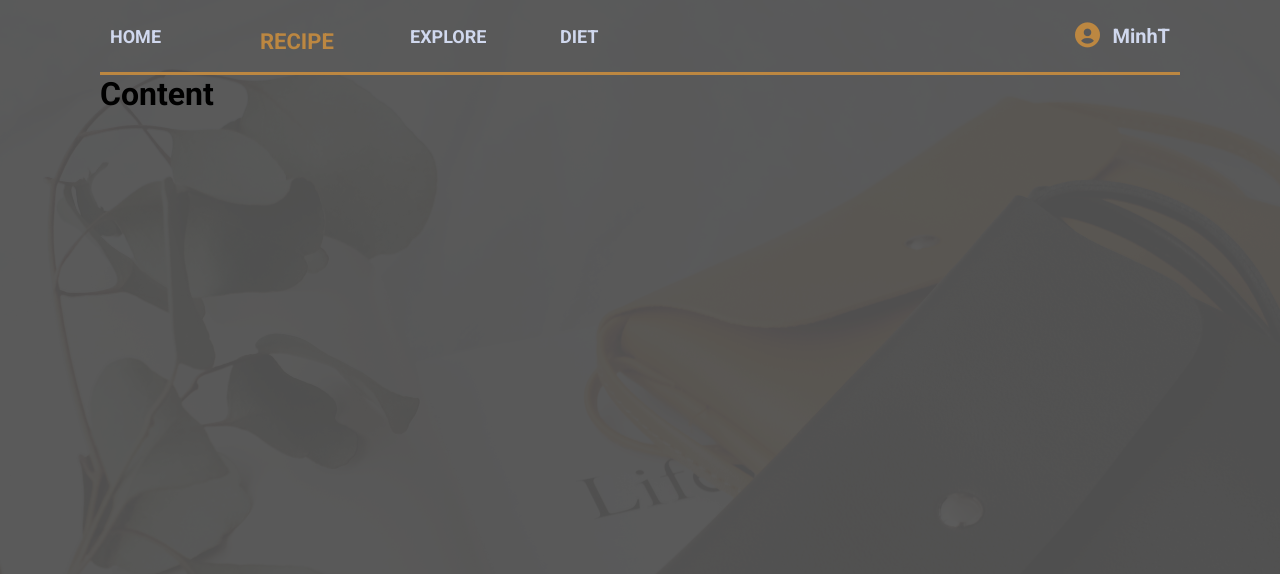
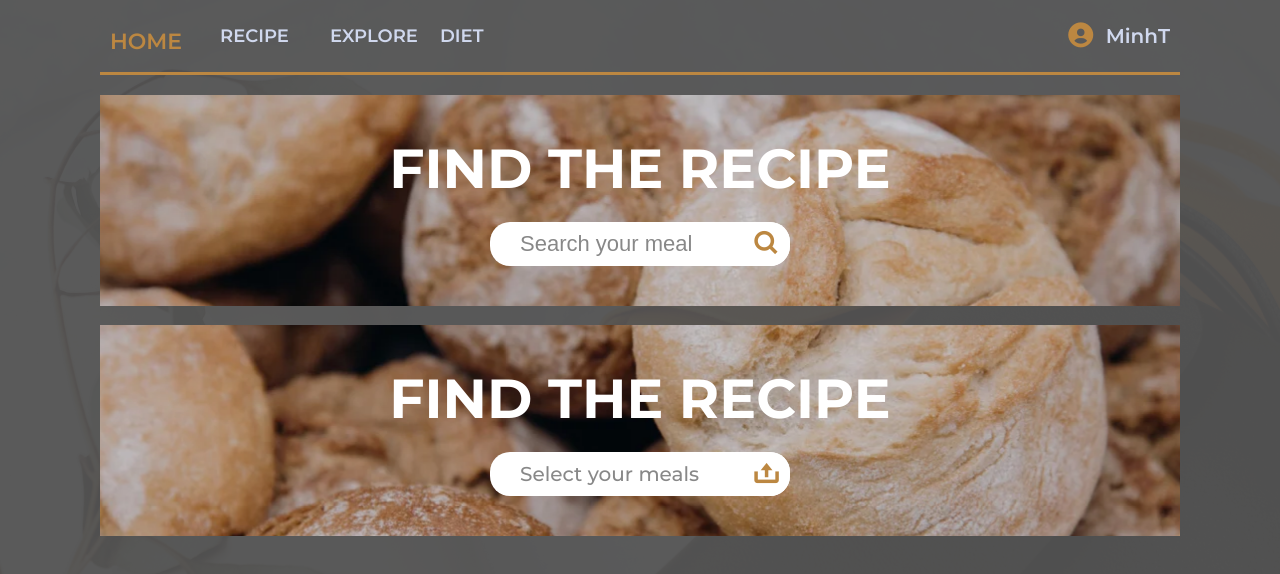
Before and after one commit to LBQTrung/keto_food_client, a React (Create React App) app: page / in a window 1280 px wide. Shown: the top 574 px of the page. Built offline with nearby package versions, Linux system fonts and the light colour scheme.

Commit message:
2. Code UI search components

```diff
--- a/public/index.html
+++ b/public/index.html
@@ -9,8 +9,7 @@
   <link rel="manifest" href="%PUBLIC_URL%/manifest.json" />
   <link rel="preconnect" href="https://fonts.googleapis.com">
   <link rel="preconnect" href="https://fonts.gstatic.com" crossorigin>
-  <link
-    href="https://fonts.googleapis.com/css2?family=Roboto:ital,wght@0,100;0,300;0,400;0,500;0,700;0,900;1,100;1,300;1,400;1,500;1,700;1,900&display=swap"
+  <link href="https://fonts.googleapis.com/css2?family=Montserrat:ital,wght@0,100..900;1,100..900&display=swap"
     rel="stylesheet">
   <link href='https://unpkg.com/boxicons@2.1.4/css/boxicons.min.css' rel='stylesheet'>
   <title>Keto Food</title>
--- a/src/assets/css/app.css
+++ b/src/assets/css/app.css
@@ -57,7 +57,7 @@ body {
 }
 
 .navbar-item {
-    width: 100px;
+    width: 60px;
     margin-right: 50px;
     font-size: 18px;
     font-weight: 600;
@@ -103,6 +103,89 @@ hr {
     background-color: var(--main-color);
 }
 
+/* Content */
+
 .content {
+    margin-top: 20px;
+}
+
+/* Search in Content */
+.search {
+    background-image: url('../image/background2.jpg'); /* Thay 'background.jpg' bằng đường dẫn đến hình nền của bạn */
+    background-size: contain;
+    background-position: center;
+    background-repeat: no-repeat;
+    background-attachment: fixed; /* Điều này làm cho background chìm luôn */
+    padding: 40px;
+}
+
+.search-heading {
+    font-size: 55px;
+    color: #fff;
+    text-align: center;
+}
+
+.search-form {
+    display: flex;
+    justify-content: center;
+    margin-top: 20px;
 
 }
+
+.search-form-group {
+    display: inline-flex;
+    justify-content: space-between;
+    background-color: #fff;
+    padding-left: 30px;
+    width: 300px;
+    height: 44px;
+    border-radius: 20px;
+    overflow: hidden;
+}
+
+.search-form-input {
+    font-size: 22px;
+    color: #333;
+    font-weight: 400;
+    width: 80%;
+    border: none;
+    outline: none;
+}
+
+.search-form-input::placeholder {
+    font-size: 22px;
+    color: #888;
+    font-weight: 400;
+}
+
+.search-form-submit {
+    outline: none;
+    border: none;
+    height: 44px;
+    padding: 0 10px;
+    background-color: #fff;
+    transition: opacity 0.3s linear;
+}
+
+.search-form-submit:hover {
+    cursor: pointer;
+    opacity: 0.7;
+}
+
+.search-form-submit i {
+    font-size: 28px;
+    font-weight: 600;
+    color: var(--main-color);
+}
+
+/* Upload file */
+.search-form-input--file {
+    display: none;
+}
+
+.search-form-label--file {
+    font-size: 20px;
+    color: #888;
+    font-weight: 500;
+    line-height: 44px;
+}
--- a/src/assets/css/index.css
+++ b/src/assets/css/index.css
@@ -5,7 +5,7 @@
 }
 
 html {
-  font-family: "Roboto", sans-serif
+  font-family: "Montserrat", sans-serif;
 }
 
 /* Responsive */
--- a/src/components/content.components.js
+++ b/src/components/content.components.js
@@ -1,7 +1,11 @@
+import Search from './search.components'
+
 const Content = () => {
   return (
     <div className='content'>
-      <h1>Content</h1>
+      <Search searchType='text' />
+      <br />
+      <Search searchType='file' />
     </div>
   )
 }
--- a/src/components/navbar.components.js
+++ b/src/components/navbar.components.js
@@ -3,8 +3,8 @@ const Navbar = () => {
     <nav className='navbar'>
       <div className='navbar-content'>
         <ul className='navbar-list'>
-          <li className='navbar-item'>HOME</li>
-          <li className='navbar-item navbar-item--active'>RECIPE</li>
+          <li className='navbar-item navbar-item--active'>HOME</li>
+          <li className='navbar-item'>RECIPE</li>
           <li className='navbar-item'>EXPLORE</li>
           <li className='navbar-item'>DIET</li>
         </ul>
--- /dev/null
+++ b/src/components/search.components.js
@@ -0,0 +1,37 @@
+const TextSearchFormGroup = () => {
+  return (
+    <div className='search-form-group'>
+      <input className='search-form-input' type='text' placeholder='Search your meal' />
+
+      <button className='search-form-submit' type='submit'>
+        <i className='bx bx-search'></i>
+      </button>
+    </div>
+  )
+}
+
+const UploadFileFormGroup = () => {
+  return (
+    <div className='search-form-group search-form-group--file'>
+      <input className='search-form-input search-form-input--file' type='file' />
+      <span className='search-form-label--file'>Select your meals</span>
+      <button className='search-form-submit' type='submit'>
+        <i className='bx bx-upload'></i>
+      </button>
+    </div>
+  )
+}
+
+const Search = ({ searchType }) => {
+  return (
+    <div className='search'>
+      <h1 className='search-heading'>FIND THE RECIPE</h1>
+
+      <form className='search-form' method='POST'>
+        {searchType === 'text' ? <TextSearchFormGroup /> : <UploadFileFormGroup />}
+      </form>
+    </div>
+  )
+}
+
+export default Search
```
Also changed, not shown: src/assets/image/background2.jpg (added).
